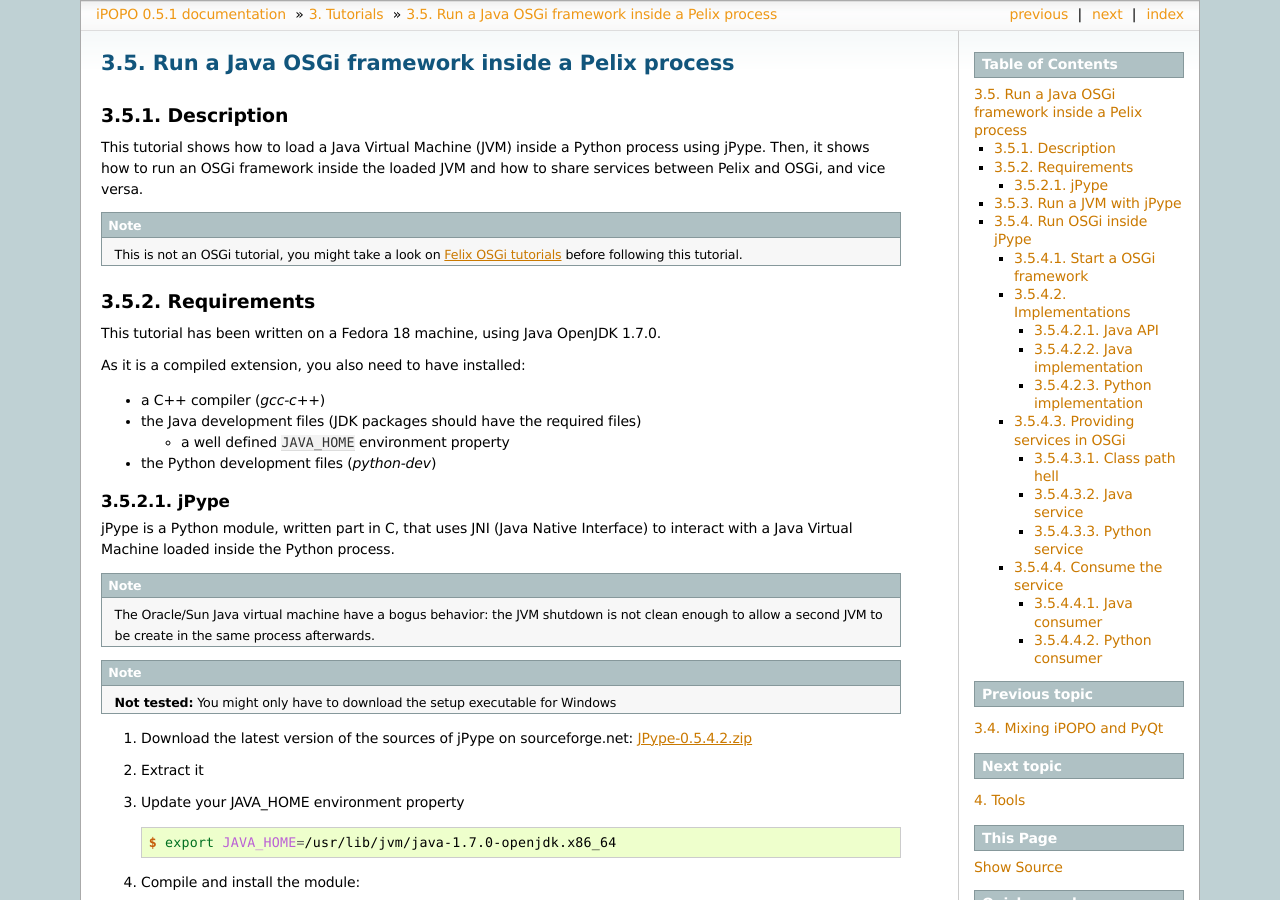
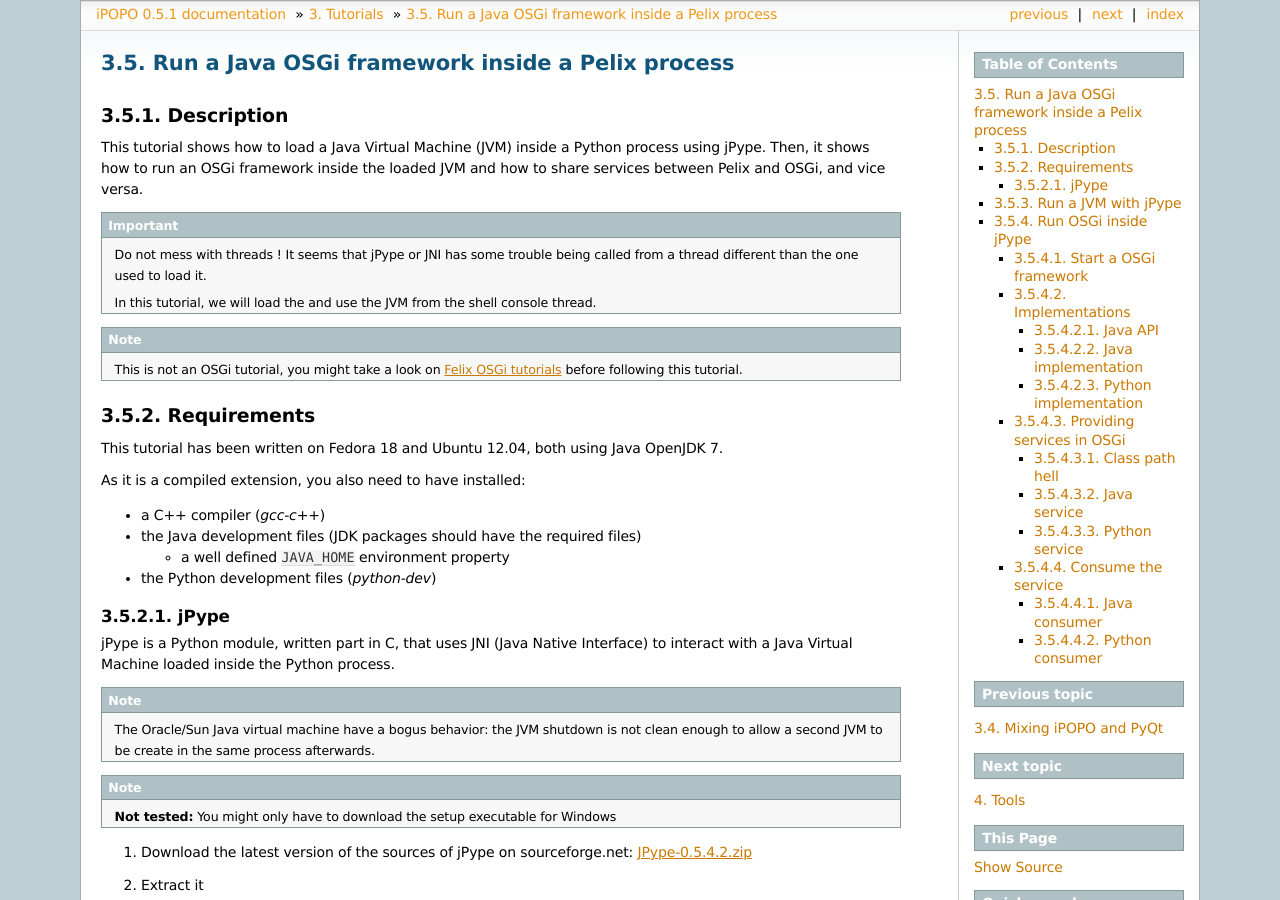
Before and after one commit to tcalmant/ipopo, a Sphinx documentation site: the page built from website-ipopo/source/tutorials/jpype.rst, in a window 1280 px wide and 900 px high. Built offline with Sphinx 7.4.7, drawn with Linux system fonts in a browser that asks for light colours.

Commit message:
jPype Tutorial: Added a warning about threading

```diff
--- a/website-ipopo/source/tutorials/jpype.rst
+++ b/website-ipopo/source/tutorials/jpype.rst
@@ -11,14 +11,22 @@
 Then, it shows how to run an OSGi framework inside the loaded JVM and how to
 share services between Pelix and OSGi, and vice versa.
 
+.. important:: Do not mess with threads ! It seems that jPype or JNI has some
+   trouble being called from a thread different than the one used to load it.
+
+   In this tutorial, we will load the and use the JVM from the shell console
+   thread.
+
 .. note:: This is not an OSGi tutorial, you might take a look on
    `Felix OSGi tutorials <http://felix.apache.org/site/apache-felix-osgi-tutorial.html>`_
    before following this tutorial.
 
+
 Requirements
 ************
 
-This tutorial has been written on a Fedora 18 machine, using Java OpenJDK 1.7.0.
+This tutorial has been written on Fedora 18 and Ubuntu 12.04, both using Java
+OpenJDK 7.
 
 As it is a compiled extension, you also need to have installed:
 
```
